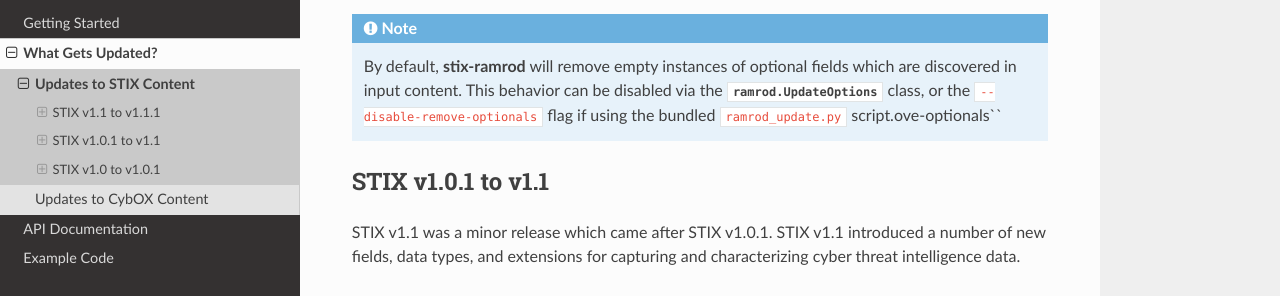
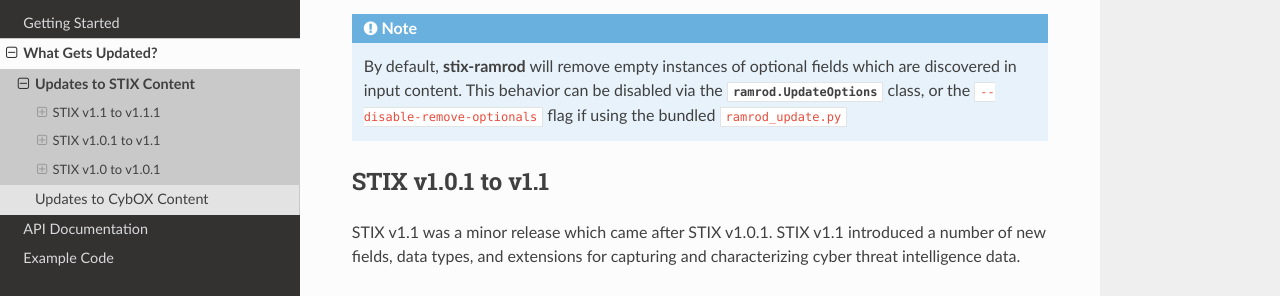
Before and after one commit to STIXProject/stix-ramrod, a Sphinx documentation site: the page built from docs/updates/stix/index.rst, in a window 1280 px wide and 900 px high, scrolled down 4633 px. Shown: the part 152-448 px from the top of the window. Built offline with Sphinx 7.4.7 and the Read the Docs theme 2.0.0, drawn with Linux system fonts in a browser that asks for light colours; some of the changed text lies outside the part shown.

Commit message:
Fixed typo in docs

```diff
--- a/docs/_includes/note_remove_empty_optionals_updates.rst
+++ b/docs/_includes/note_remove_empty_optionals_updates.rst
@@ -3,4 +3,4 @@
     By default, **stix-ramrod** will remove empty instances of optional fields
     which are discovered in input content. This behavior can be disabled via the
     :class:`ramrod.UpdateOptions` class, or the ``--disable-remove-optionals``
-    flag if using the bundled ``ramrod_update.py`` script.ove-optionals``
+    flag if using the bundled ``ramrod_update.py``
```
